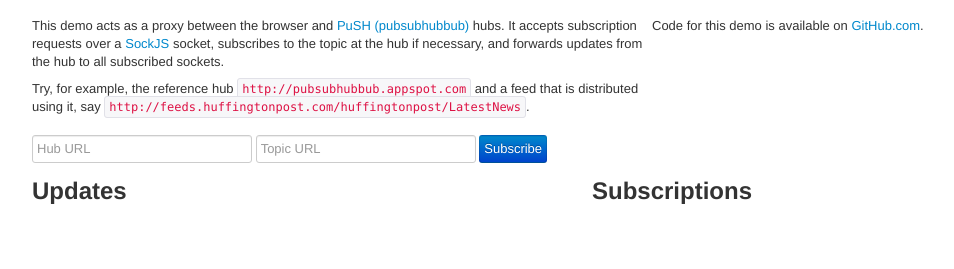
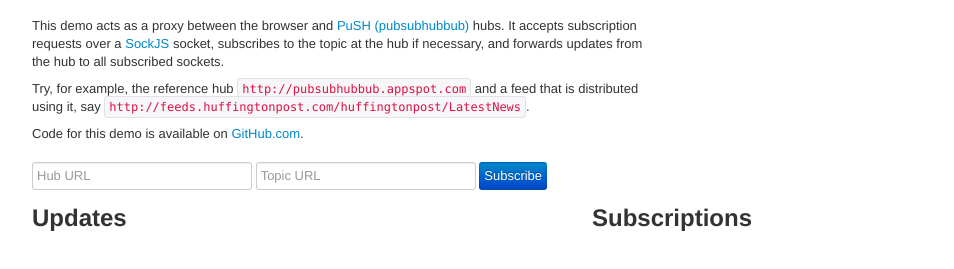
Before and after one commit to squaremo/cloudfoundry-snrub-demo, a website: page public/index.html in a window 1280 px wide. Shown: the part 79-348 px from the top of the page, without its empty margins (138-1092 px from the left). Drawn offline with Linux system fonts and the light colour scheme; a script that the page names is missing.

Commit message:
Paragraph was squint

```diff
--- a/public/index.html
+++ b/public/index.html
@@ -75,7 +75,7 @@
           is distributed using it, say
           <code>http://feeds.huffingtonpost.com/huffingtonpost/LatestNews</code>.
         </p>
-        <p>
+        <p class="span8">
           Code for this demo is available on <a
           href="https://github.com/squaremo/cloudfoundry-snrub-demo/">GitHub.com</a>.
       </div>
```
